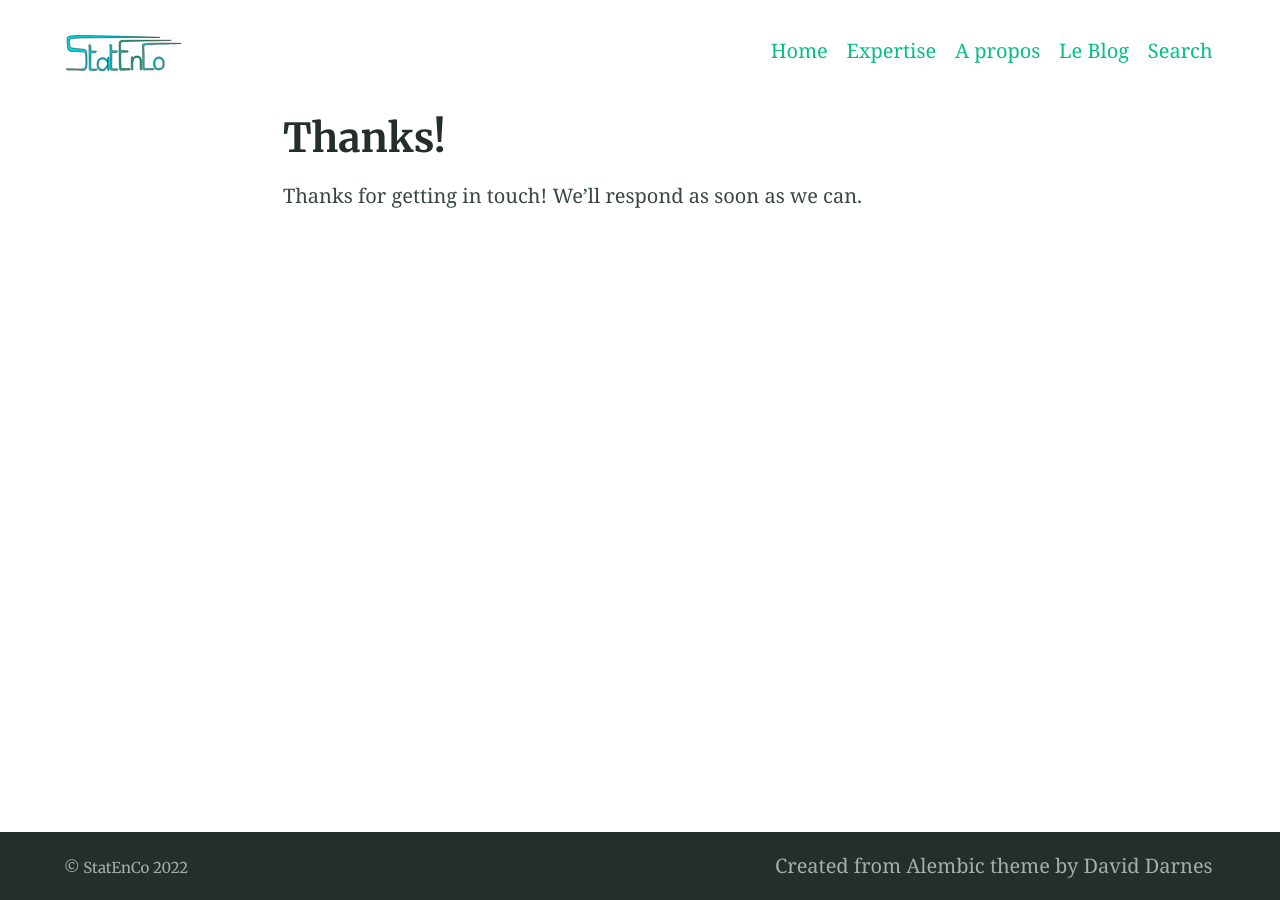
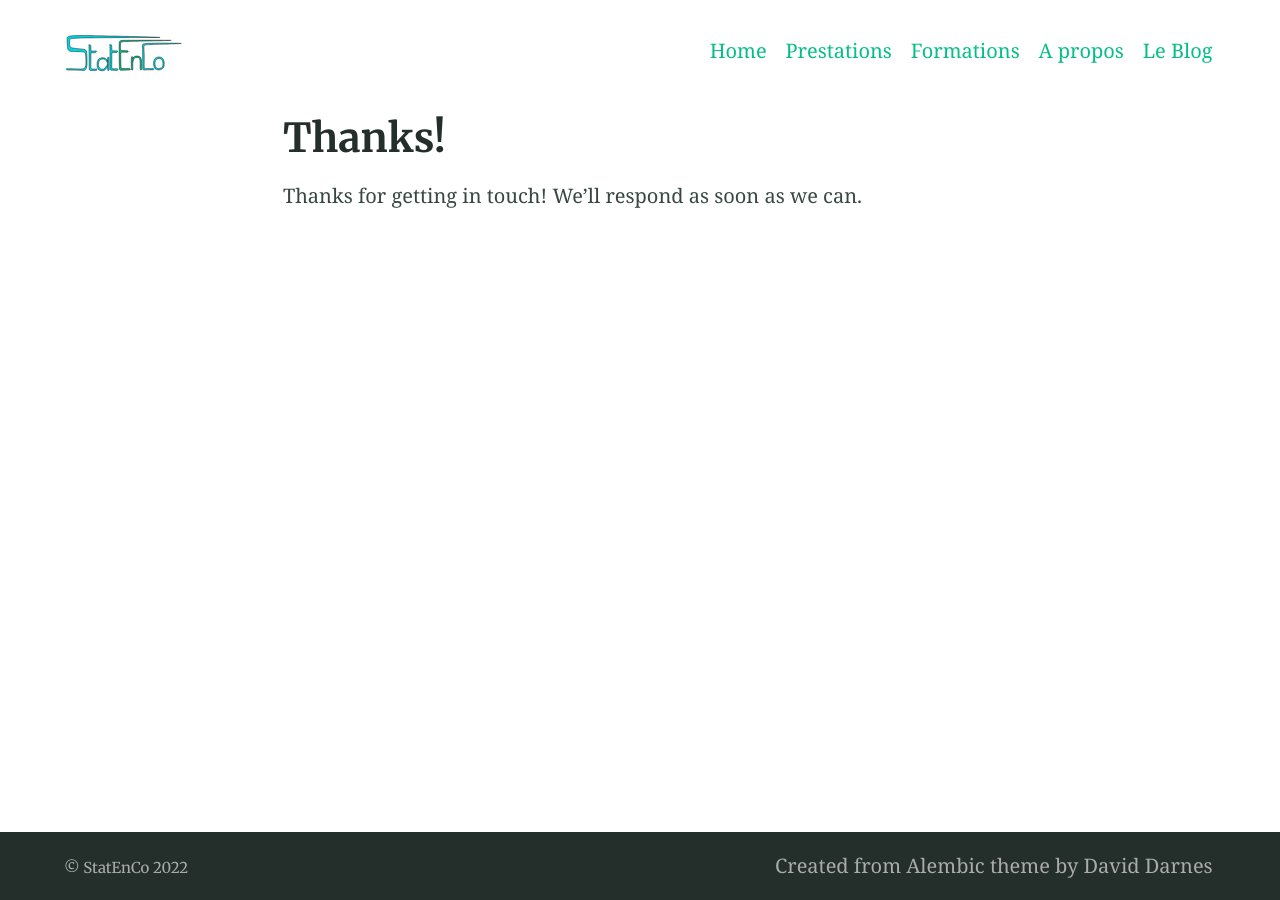
Before and after one commit to Claire-K/Claire-K.github.io, a Jekyll site: the page built from thanks.md, in a window 1280 px wide. Built offline with Jekyll 4.4.1, drawn with Linux system fonts in a browser that asks for light colours.

Commit message:
Update _config.yml

```diff
--- a/_config.yml
+++ b/_config.yml
@@ -123,14 +123,15 @@ favicons: # Favicons are also used in the manifest file. Syntax is 'size: path'
 navigation_header:
 - title: Home
   url: /
-- title: Expertise
+- title: Prestations
   url: /categories/
+- title: Formations
+  url: /formations/
 - title: A propos
   url: /elements/
 - title: Le Blog
   url: /blog/
-- title: Search
-  url: /search/
+
 
 navigation_footer:
 - title: Created from Alembic theme by David Darnes
```
